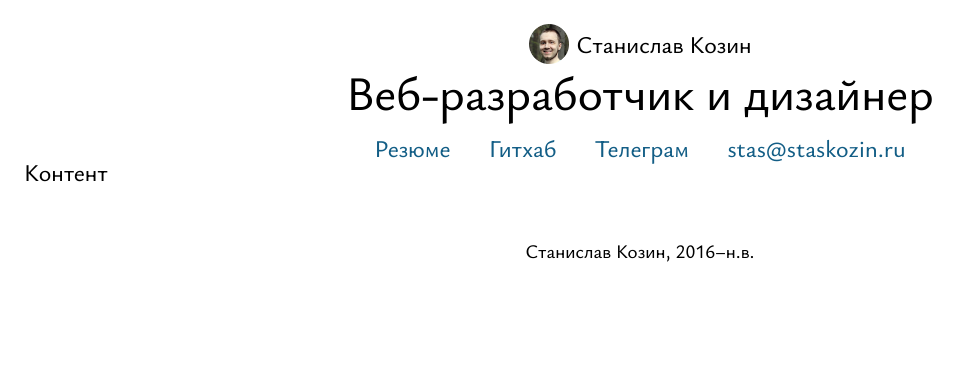
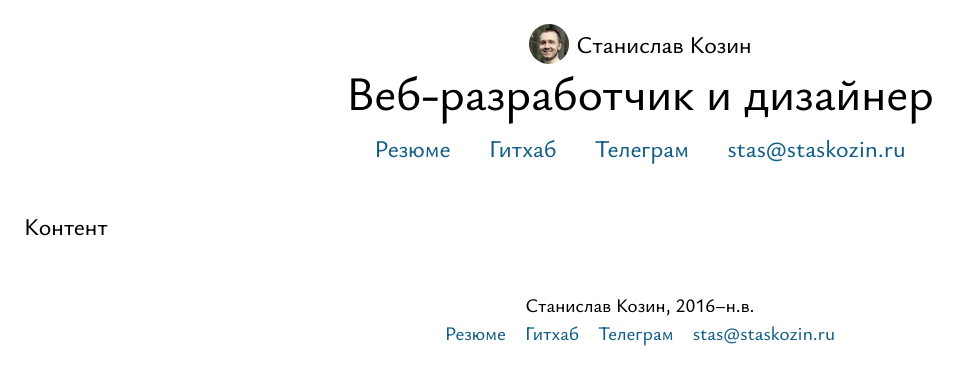
Before and after one commit to staskozin/website, a Next.js app: page / in a window 1280 px wide. Shown: the top 384 px of the page, without its empty margins (0-969 px from the left). Built offline with nearby package versions, Linux system fonts and the light colour scheme.

Commit message:
Доработал шапку и подвал

```diff
--- a/src/app/layout.tsx
+++ b/src/app/layout.tsx
@@ -1,13 +1,7 @@
-import type { Metadata } from 'next'
+import Footer from '@/components/Footer'
+
 import './globals.css'
 
-import Header from '@/components/Header'
-import Footer from '@/components/Footer'
-
-export const metadata: Metadata = {
-  title: 'Create Next App',
-  description: 'Generated by create next app',
-}
 
 export default function RootLayout({
   children,
@@ -18,7 +12,6 @@ export default function RootLayout({
     <html lang="ru">
       <body>
         <div className="container">
-          <Header />
           {children}
           <Footer />
         </div>
--- a/src/app/page.tsx
+++ b/src/app/page.tsx
@@ -1,5 +1,16 @@
+import Header from '@/components/Header'
+import type { Metadata } from 'next'
+
+export const metadata: Metadata = {
+  title: 'Станислав Козин. Веб-разработчик и дизайнер',
+  description: 'Сайт-портфолио фронтенд-разработчика',
+}
+
 export default function Home() {
   return (
-    <>Контент</>
+    <>
+      <Header title='Веб-разработчик и&nbsp;дизайнер' />
+      <span>Контент</span>
+    </>
   )
 }
--- a/src/components/Footer.module.css
+++ b/src/components/Footer.module.css
@@ -3,3 +3,18 @@
   font-size: 0.8em;
   text-align: center;
 }
+
+.footer>span {
+  margin-bottom: 0.5em;
+  display: block;
+}
+
+.contacts {
+  padding: 0;
+  margin: 0;
+  list-style-type: none;
+  display: flex;
+  flex-wrap: wrap;
+  justify-content: center;
+  gap: 0.5em 1em;
+}
--- a/src/components/Footer.tsx
+++ b/src/components/Footer.tsx
@@ -3,7 +3,21 @@ import s from './Footer.module.css'
 export default function Footer() {
   return (
     <footer className={s.footer}>
-      Станислав Козин, 2016–н.в.
+      <span>Станислав Козин, 2016–н.в.</span>
+      <ul className={s.contacts}>
+        <li>
+          <a href="https://hh.ru/resume/d0c04ea9ff044224bc0039ed1f794536703956">Резюме</a>
+        </li>
+        <li>
+          <a href="https://github.com/staskozin">Гитхаб</a>
+        </li>
+        <li>
+          <a href="https://t.me/staskozin">Телеграм</a>
+        </li>
+        <li>
+          <a href="mailto:stas@staskozin.ru">stas@staskozin.ru</a>
+        </li>
+      </ul>
     </footer>
   )
 }
--- a/src/components/Header.tsx
+++ b/src/components/Header.tsx
@@ -2,19 +2,23 @@ import Image from 'next/image'
 
 import s from './Header.module.css'
 
-export default function Footer() {
+export default function Footer(props: HeaderProps) {
   return (
-    <header>
+    <header className={s.header}>
       <div className={s.name}>
         <Image className={s.photo} src="/img/stas.png" alt="Фото Стасяна" width={80} height={80} />
         <span>Станислав Козин</span>
       </div>
 
       <h1 className={s.title}>
-        Веб-разработчик и&nbsp;дизайнер
+        {props.title}
       </h1>
 
       <ul className={s.contacts}>
+        {props.subtitle ? (
+          <li>{props.subtitle}</li>
+        ) : (
+          <>
             <li>
               <a href="https://hh.ru/resume/d0c04ea9ff044224bc0039ed1f794536703956">Резюме</a>
             </li>
@@ -27,7 +31,15 @@ export default function Footer() {
             <li>
               <a href="mailto:stas@staskozin.ru">stas@staskozin.ru</a>
             </li>
+          </>
+        )
+        }
       </ul>
     </header>
   )
 }
+
+type HeaderProps = {
+  title: string
+  subtitle?: string
+}
```
Lines whose indentation alone changed are shown as unchanged.
